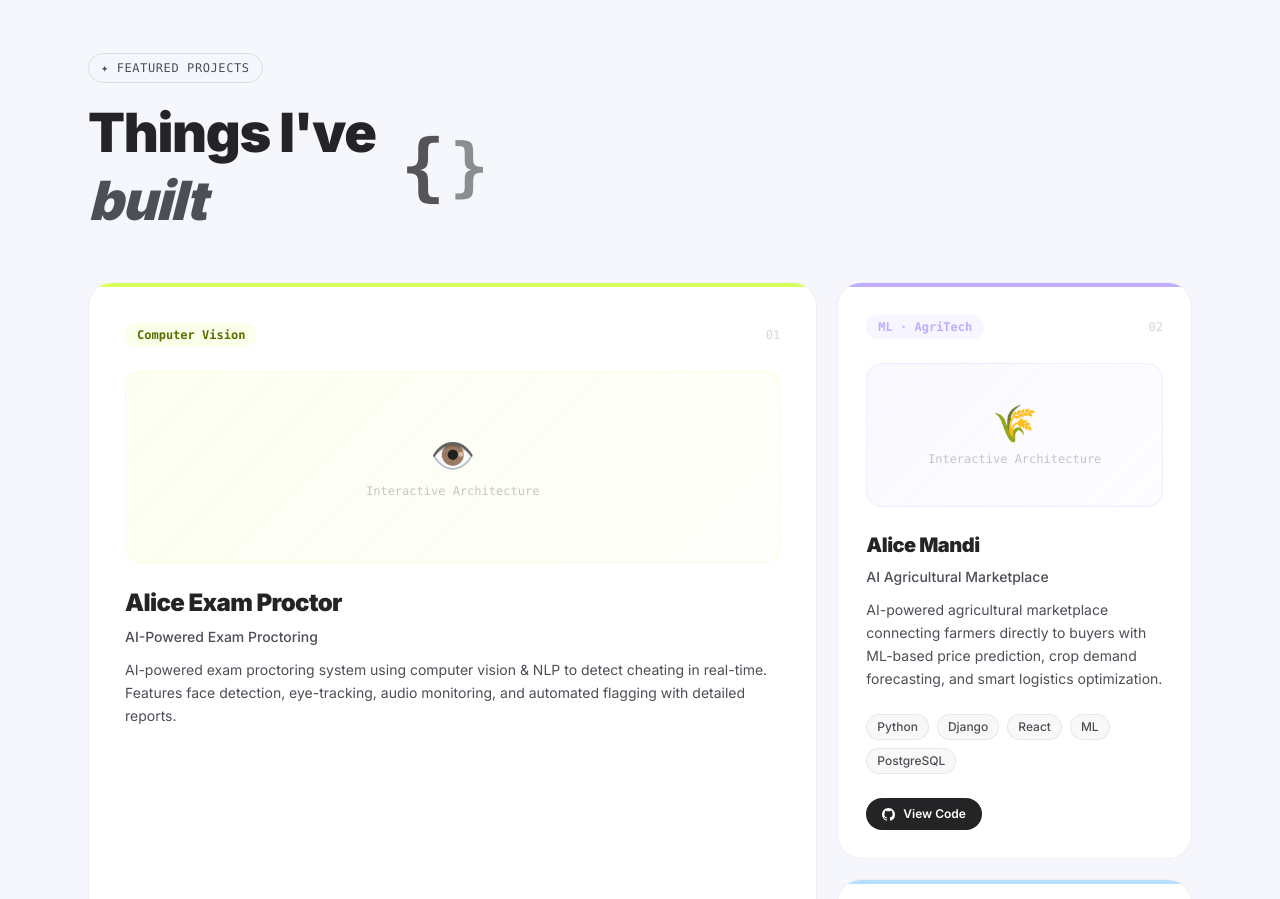
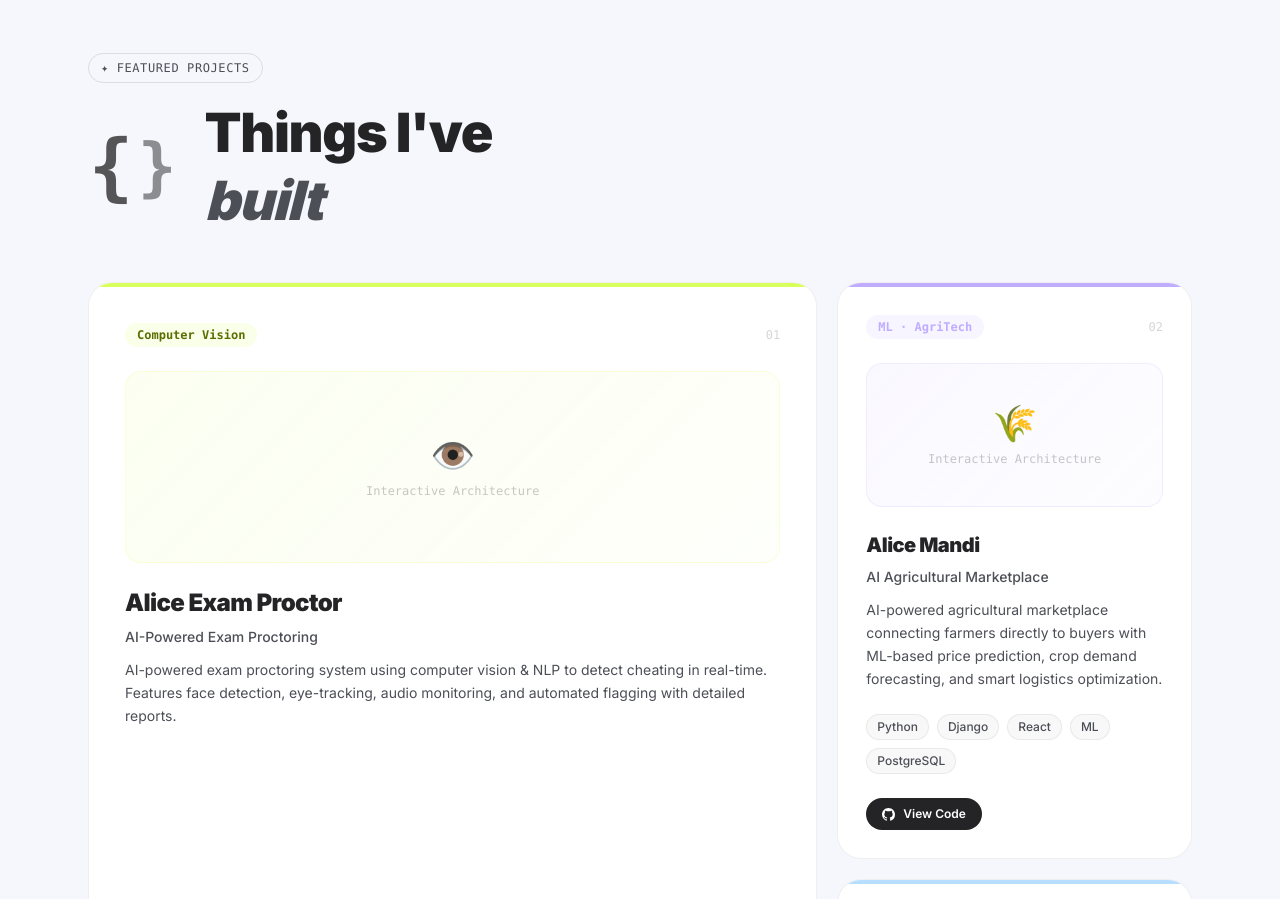
Before and after one commit to adii0018/Aditya-Singh-Rajput-Portfolio, a Next.js app: page / in a window 1280 px wide. Shown: the part 5360-6259 px from the top of the page. Built offline with nearby package versions, Linux system fonts and the light colour scheme; a web font is replaced by a local one.

Commit message:
feat: move CodeLoader to the left of Things I've built heading

```diff
--- a/src/components/sections/Projects.tsx
+++ b/src/components/sections/Projects.tsx
@@ -145,16 +145,16 @@ export default function Projects() {
         opacity: 0,
         duration: 0.6,
       })
-      .from(".projects-heading", {
-        y: 35,
-        opacity: 0,
-        duration: 0.8,
-      }, "-=0.35")
       .from(".projects-code-loader", {
         scale: 0.8,
         opacity: 0,
         duration: 0.7,
         ease: "back.out(1.7)",
+      }, "-=0.35")
+      .from(".projects-heading", {
+        y: 35,
+        opacity: 0,
+        duration: 0.8,
       }, "-=0.5")
       .from(".projects-all-btn", {
         y: 15,
@@ -181,6 +181,9 @@ export default function Projects() {
               ✦ Featured Projects
             </div>
             <div className="flex items-center gap-4 sm:gap-6">
+              <div className="projects-code-loader shrink-0 flex items-center">
+                <CodeLoader />
+              </div>
               <h2
                 className="projects-heading font-black text-[#242426] leading-tight tracking-tight"
                 style={{ fontSize: "clamp(32px, 5vw, 54px)" }}
@@ -189,9 +192,6 @@ export default function Projects() {
                 <br />
                 <span className="italic text-[#4d4f57]">built</span>
               </h2>
-              <div className="projects-code-loader flex items-center">
-                <CodeLoader />
-              </div>
             </div>
           </div>
 
```
